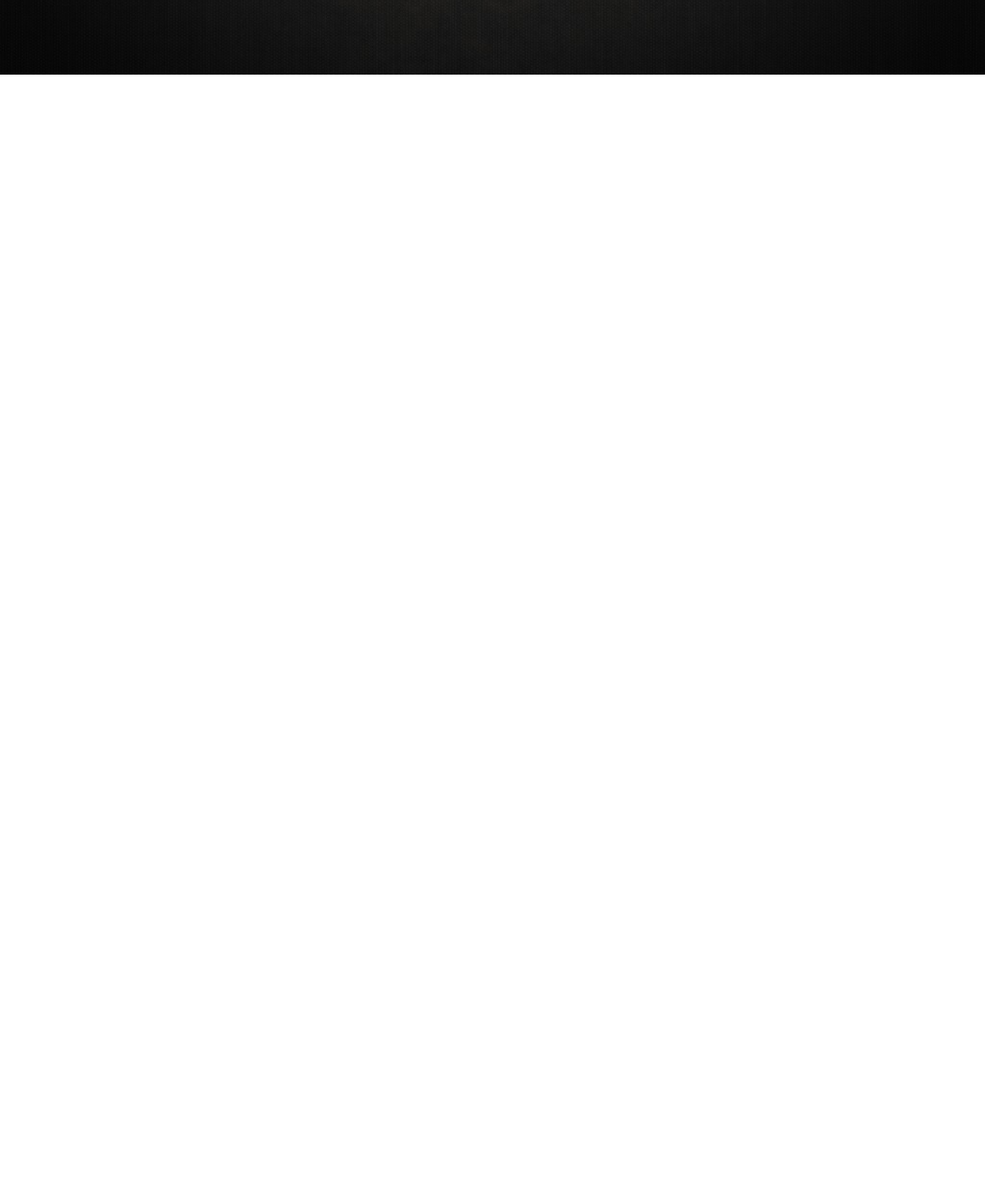
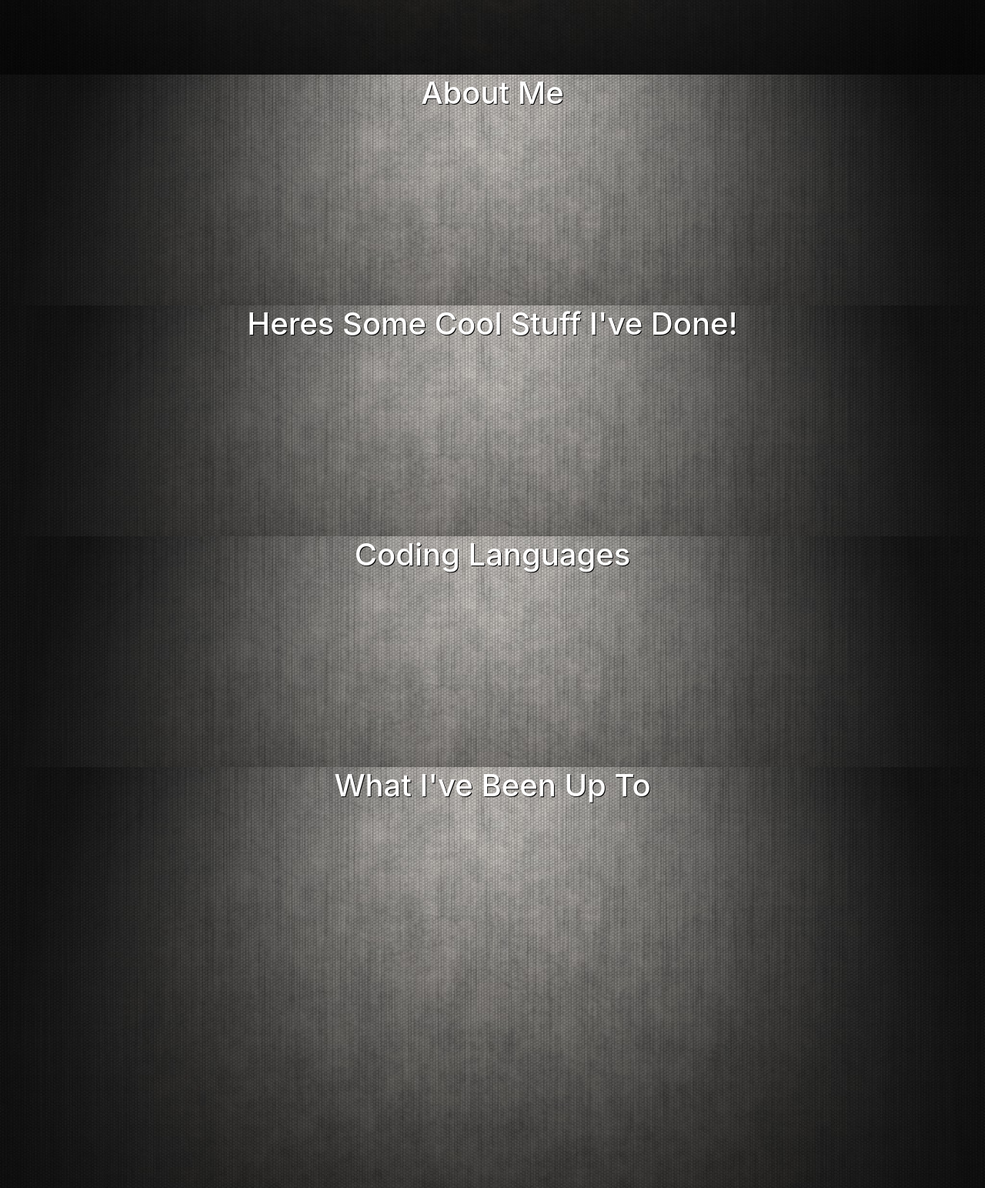
Before and after one commit to sjlaurino/landing.github.io, a plain HTML site: page index.html in a window 1280 px wide. Shown: the part 703-2247 px from the top of the page at 77% size. Before the commit the page ends 800 px from the top, so only its background shows below. Drawn offline with nearby package versions, Linux system fonts and the light colour scheme.

Commit message:
all pictures with links to page

```diff
--- a/index.html
+++ b/index.html
@@ -15,7 +15,7 @@
   <div class="container-fluid">
     <div class="row-1 row">
       <div class="col d-flex justify-content-center mt-4">
-        <img class="tools img-fluid zoom" src="landing-images/tools crop.png" alt="Tools Image">
+        <a href="#experience"><img class="tools img-fluid zoom" src="landing-images/tools crop.png" alt="Tools Image"></a>
       </div>
     </div>
     <div class="row-2 row">
@@ -25,13 +25,13 @@
     </div>
     <div class="row-3 row">
       <div class="col-sm-3 d-flex justify-content-center">
-        <img class="projects img-fluid" src="landing-images/boxes placeholder white.png" alt="project screen shots">
+        <a href="#projects"><img class="projects img-fluid" src="landing-images/boxes placeholder white.png" alt="project screen shots"></a>
       </div>
       <div class="col-sm-6 d-flex justify-content-center pioneer-col">
-        <img class="pioneer img-fluid" src="landing-images/pioneerwithtable no shadow.png" alt="">
+        <a href="#about-me"><img class="pioneer img-fluid" src="landing-images/pioneerwithtable no shadow.png" alt=""></a>
       </div>
       <div class="col-sm-3 d-flex justify-content-center">
-        <img class="languages img-fluid" src="landing-images/language icons.png" alt="">
+        <a href="#languages"><img class="languages img-fluid" src="landing-images/language icons.png" alt=""></a>
       </div>
     </div>
     <div class="row-4 row">
@@ -44,6 +44,34 @@
       </div>
     </div>
   </div>
+  <div class="container-fluid container2">
+    <div class="row-5">
+      <div class="col d-flex justify-content-center" id="about-me">
+        <h1>About Me</h1>
+      </div>
+    </div>
+  </div>
+  <div class="container-fluid container3">
+    <div class="row-6">
+      <div class="col d-flex justify-content-center" id="projects">
+        <h1>Heres Some Cool Stuff I've Done!</h1>
+      </div>
+    </div>
+  </div>
+  <div class="container-fluid container4">
+    <div class="row-7">
+      <div class="col d-flex justify-content-center" id="languages">
+        <h1>Coding Languages</h1>
+      </div>
+    </div>
+  </div>
+  <div class="container-fluid container5">
+    <div class="row-7">
+      <div class="col d-flex justify-content-center" id="experience">
+        <h1>What I've Been Up To</h1>
+      </div>
+    </div>
+  </div>
 
 </body>
 
--- a/style.css
+++ b/style.css
@@ -3,9 +3,30 @@
   background-size: cover;
   height: 800px;
 }
+.container2{
+  background-image: url(landing-images/background.jpg);
+  background-size: cover;
+  height: 300px;
+}
+.container3{
+  background-image: url(landing-images/background.jpg);
+  background-size: cover;
+  height: 300px;
+}
+.container4{
+  background-image: url(landing-images/background.jpg);
+  background-size: cover;
+  height: 300px;
+}
+.container4{
+  background-image: url(landing-images/background.jpg);
+  background-size: cover;
+  height: 300px;
+}
 .tools{
   width: 75px;
   height: 70px;
+  z-index: 100;
 }
 .tools:hover{
   transition: .2s;
@@ -60,3 +81,19 @@
 .pioneer-col{
   height: 500px;
 }
+#experience{
+  color: white;
+  text-shadow: 1px 1px 0 black;
+}
+#about-me{
+  color: white;
+  text-shadow: 1px 1px 0 black;
+}
+#projects{
+  color: white;
+  text-shadow: 1px 1px 0 black;
+}
+#languages{
+  color: white;
+  text-shadow: 1px 1px 0 black;
+}
```
Also changed, not shown: landing-images/mountains.jpg (added).
